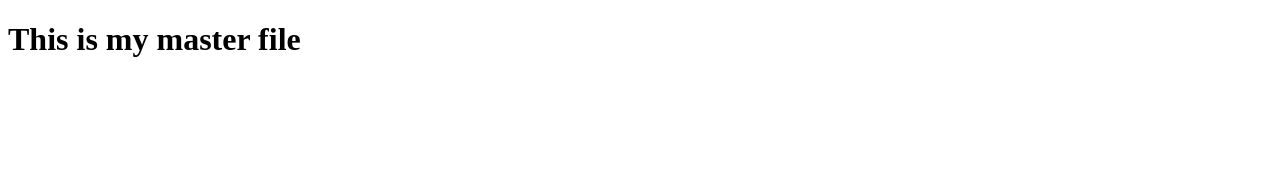
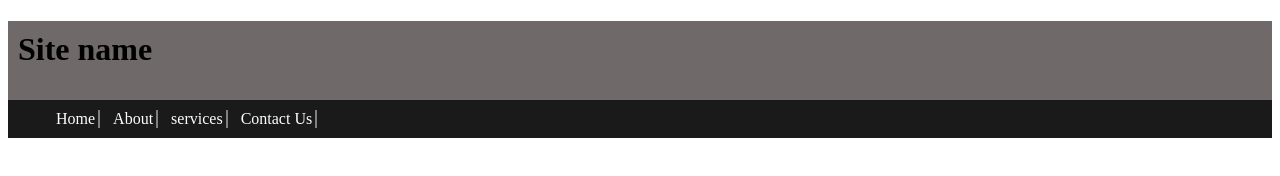
Before and after one commit to AkankshaDCedcoss/Template-2, a plain HTML site: page src/index.html in a window 1280 px wide. Drawn offline with Linux system fonts and the light colour scheme.

Commit message:
this is header file

```diff
--- a/src/index.html
+++ b/src/index.html
@@ -1,14 +1,24 @@
 <!DOCTYPE html>
 <html lang="en">
-<head>
-    <meta charset="UTF-8">
-    <meta http-equiv="X-UA-Compatible" content="IE=edge">
-    <meta name="viewport" content="width=device-width, initial-scale=1.0">
-    <title>Template 2
-    </title>
-</head>
-<body>
-    <h1>This is my master file</h1>
+  <link rel="stylesheet" href="style.css" />
+  <head>
+    <meta charset="UTF-8" />
+    <meta http-equiv="X-UA-Compatible" content="IE=edge" />
+    <meta name="viewport" content="width=device-width, initial-scale=1.0" />
+    <title>Template 2</title>
+  </head>
+  <body>
+    <div class="Abc">
+      <h1>Site name</h1>
 
-</body>
+      <nav class="navbar">
+        <ul>
+          <li><a href="#">Home</a></li>
+          <li><a href="#">About</a></li>
+          <li><a href="#">services</a></li>
+          <li><a href="#">Contact Us</a></li>
+        </ul>
+      </nav>
+    </div>
+  </body>
 </html>
--- a/src/style.css
+++ b/src/style.css
@@ -0,0 +1,30 @@
+.Abc {
+  background-color: rgb(112, 105, 105);
+}
+h1 {
+  padding: 10px;
+}
+.navbar {
+  background-color: rgb(27, 26, 26);
+  margin: 0;
+  padding: 0;
+  height: 15%;
+  width: 100%;
+}
+.navbar ul {
+  overflow: auto;
+}
+.navbar li {
+  float: left;
+  list-style: none;
+  margin: 10px 5px;
+  border-right: 2px solid gray;
+}
+.navbar li a {
+  padding: 0 3px;
+  text-decoration: none;
+  color: white;
+}
+.navbar a:hover {
+  background-color: green;
+}
```
